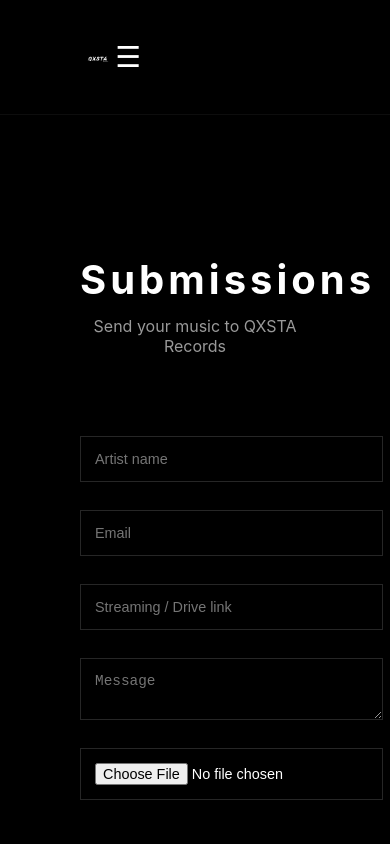
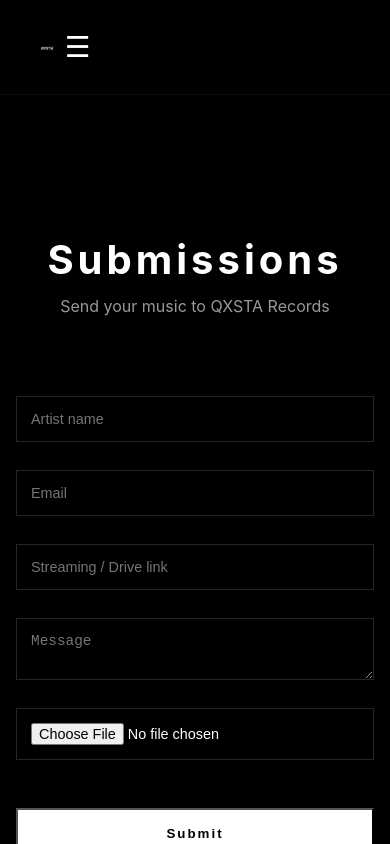
Before and after one commit to bvdbvy/qxstarecords, a React (Vite) app: page /press in a window 390 px wide. Shown: the top 844 px of the page. Built offline with nearby package versions, Linux system fonts and the light colour scheme.

Commit message:
Global mobile layout fix

```diff
--- a/src/index.css
+++ b/src/index.css
@@ -1000,3 +1000,117 @@
     opacity: 0.6;
   }
 }
+/* =====================================
+   GLOBAL MOBILE NORMALIZATION LAYER
+   Applies to ALL pages
+===================================== */
+
+@media (max-width: 768px) {
+
+  /* ----- Global resets ----- */
+  html, body {
+    overflow-x: hidden;
+  }
+
+  section,
+  main,
+  .page,
+  .content,
+  .container {
+    width: 100%;
+    max-width: 100%;
+    padding-left: 16px;
+    padding-right: 16px;
+  }
+
+  /* ----- Navbar & hamburger ----- */
+  .navbar,
+  .nav {
+    padding: 14px 16px;
+  }
+
+  .hamburger,
+  .menu-toggle {
+    position: relative;
+    z-index: 1001;
+  }
+
+  .nav-links,
+  .menu {
+    width: 100%;
+    left: 0;
+    right: 0;
+  }
+
+  /* ----- Hero fix (all pages) ----- */
+  .hero {
+    height: auto !important;
+    min-height: unset;
+    padding-top: 110px;
+    padding-bottom: 60px;
+    align-items: flex-start;
+    text-align: center;
+  }
+
+  .hero img,
+  .hero-image {
+    width: 100%;
+    height: auto;
+    object-fit: cover;
+  }
+
+  /* ----- Images everywhere ----- */
+  img {
+    max-width: 100%;
+    height: auto;
+    display: block;
+  }
+
+  /* ----- Press page / content pages ----- */
+  .press,
+  .press-page,
+  .article,
+  .article-content {
+    max-width: 100%;
+    margin: 0 auto;
+  }
+
+  /* ----- Admin pages ----- */
+  .admin-page {
+    padding-top: 110px;
+  }
+
+  .admin-table {
+    display: block;
+    width: 100%;
+    overflow-x: auto;
+    white-space: nowrap;
+  }
+
+  .admin-table table {
+    width: 100%;
+  }
+
+  .admin-header {
+    flex-direction: column;
+    align-items: flex-start;
+    gap: 12px;
+  }
+
+  .admin-btn,
+  .admin-btn-outline,
+  .admin-btn-danger {
+    width: 100%;
+    text-align: center;
+  }
+
+  /* ----- Forms ----- */
+  input,
+  select,
+  textarea,
+  button {
+    width: 100%;
+    max-width: 100%;
+  }
+
+}
```
